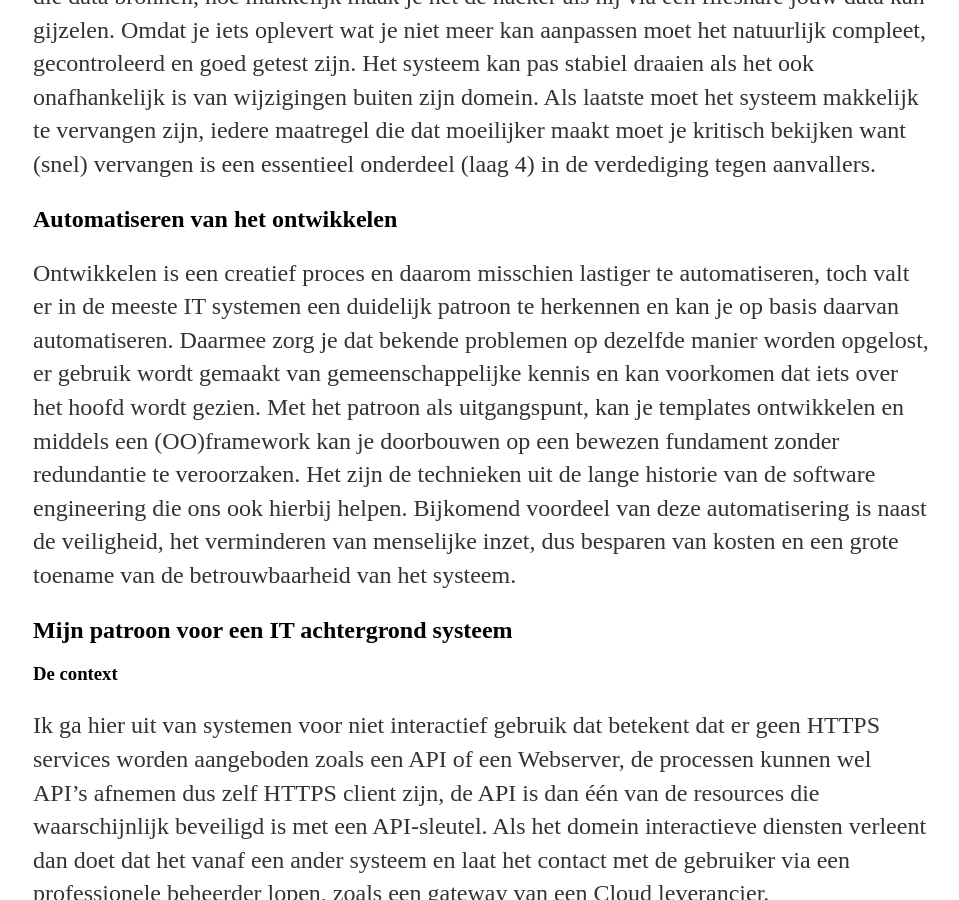
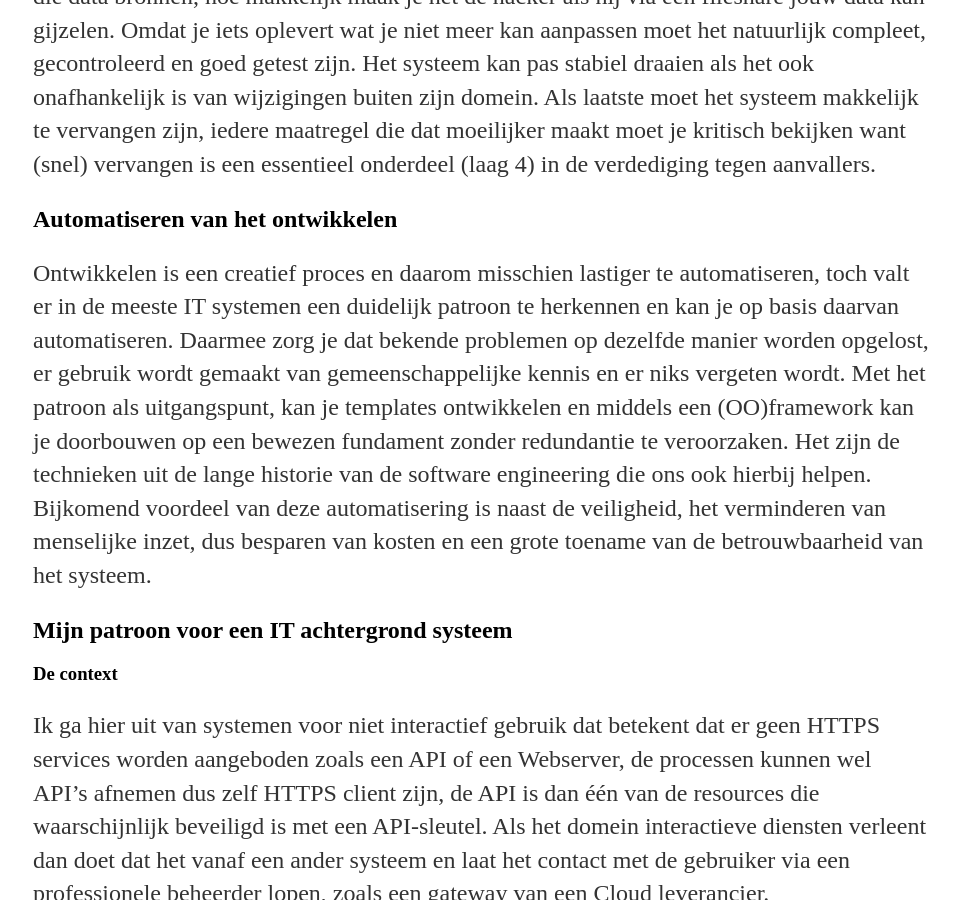
Before and after one commit to paedelm/paedelm.github.io, a Jekyll site: the page built from _posts/2021-10-12-ontwikkelen van een betrouwbaar systeem.md, in a window 1280 px wide and 900 px high, scrolled down 1790 px. Shown: the whole window, without its empty margins (159-1118 px from the left). Built offline with Jekyll 4.4.1, drawn with Linux system fonts in a browser that asks for light colours.

Commit message:
niks vergeten wordt

```diff
--- a/_posts/2021-10-12-ontwikkelen van een betrouwbaar systeem.md
+++ b/_posts/2021-10-12-ontwikkelen van een betrouwbaar systeem.md
@@ -12,7 +12,7 @@ Een veilig systeem om gegevens te verwerken lijkt op een tijdelijke werkplaats z
  Het bouwen van zo'n systeem, met die enkele machine is eigenlijk alleen te doen als je dat in hoge mate automatiseert. Gelukkig is dat ons vak. En ik heb me daar mee bezig gehouden. Kenmerkend is het in één keer plaatsen van een systeem en nooit meer aanpassen, in tegenstelling tot het plaatsen en stukje bij beetje aanpassen op locatie. Het beschermen van de gegevens kan je gelukkig uitbesteden. Die databeheerders, meestal Cloud leveranciers, zijn verschrikkelijk goed in beveiligen van de opslag en het transport van de gegevens, het enige wat jij moet doen is er gebruik van maken en niet proberen dat zelf te doen. Hou rekening met een (ongewenste) bezoeker op het systeem. Door jouw eigen software te verpakken en te versleutelen, voorkom je aanpassingen aan de software en bescherm je gevoelige informatie zoals sleutels tot belangrijke bronnen. Geef nooit impliciete rechten op die data bronnen, hoe makkelijk maak je het de hacker als hij via een fileshare jouw data kan gijzelen. Omdat je iets oplevert wat je niet meer kan aanpassen moet het natuurlijk compleet, gecontroleerd en goed getest zijn. Het systeem kan pas stabiel draaien als het ook onafhankelijk is van wijzigingen buiten zijn domein. Als laatste moet het systeem makkelijk te vervangen zijn, iedere maatregel die dat moeilijker maakt moet je kritisch bekijken want (snel) vervangen is een essentieel onderdeel (laag 4) in de verdediging tegen aanvallers.
 ## Automatiseren van het ontwikkelen
 
- Ontwikkelen is een creatief proces en daarom misschien lastiger te automatiseren, toch valt er in de meeste IT systemen een duidelijk patroon te herkennen en kan je op basis daarvan automatiseren. Daarmee zorg je dat bekende problemen op dezelfde manier worden opgelost, er gebruik wordt gemaakt van gemeenschappelijke kennis en kan voorkomen dat iets over het hoofd wordt gezien. Met het patroon als uitgangspunt, kan je templates ontwikkelen en middels een (OO)framework kan je doorbouwen op een bewezen fundament zonder redundantie te veroorzaken. Het zijn de technieken uit de lange historie van de software engineering die ons ook hierbij helpen. Bijkomend voordeel van deze automatisering is naast de veiligheid, het verminderen van menselijke inzet, dus besparen van kosten en een grote toename van de betrouwbaarheid van het systeem.
+ Ontwikkelen is een creatief proces en daarom misschien lastiger te automatiseren, toch valt er in de meeste IT systemen een duidelijk patroon te herkennen en kan je op basis daarvan automatiseren. Daarmee zorg je dat bekende problemen op dezelfde manier worden opgelost, er gebruik wordt gemaakt van gemeenschappelijke kennis en er niks vergeten wordt. Met het patroon als uitgangspunt, kan je templates ontwikkelen en middels een (OO)framework kan je doorbouwen op een bewezen fundament zonder redundantie te veroorzaken. Het zijn de technieken uit de lange historie van de software engineering die ons ook hierbij helpen. Bijkomend voordeel van deze automatisering is naast de veiligheid, het verminderen van menselijke inzet, dus besparen van kosten en een grote toename van de betrouwbaarheid van het systeem.
 
 ## Mijn patroon voor een IT achtergrond systeem
 
```
